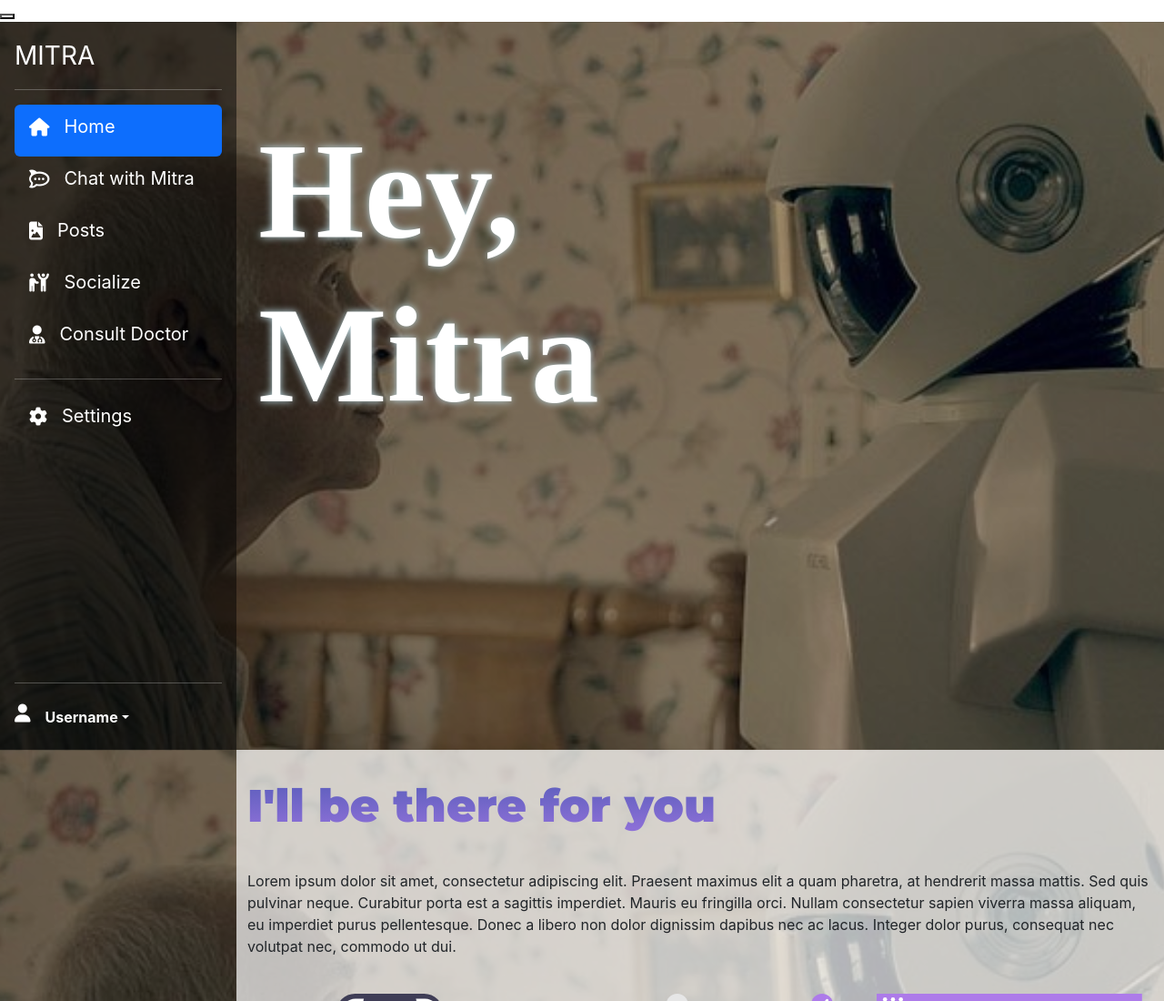
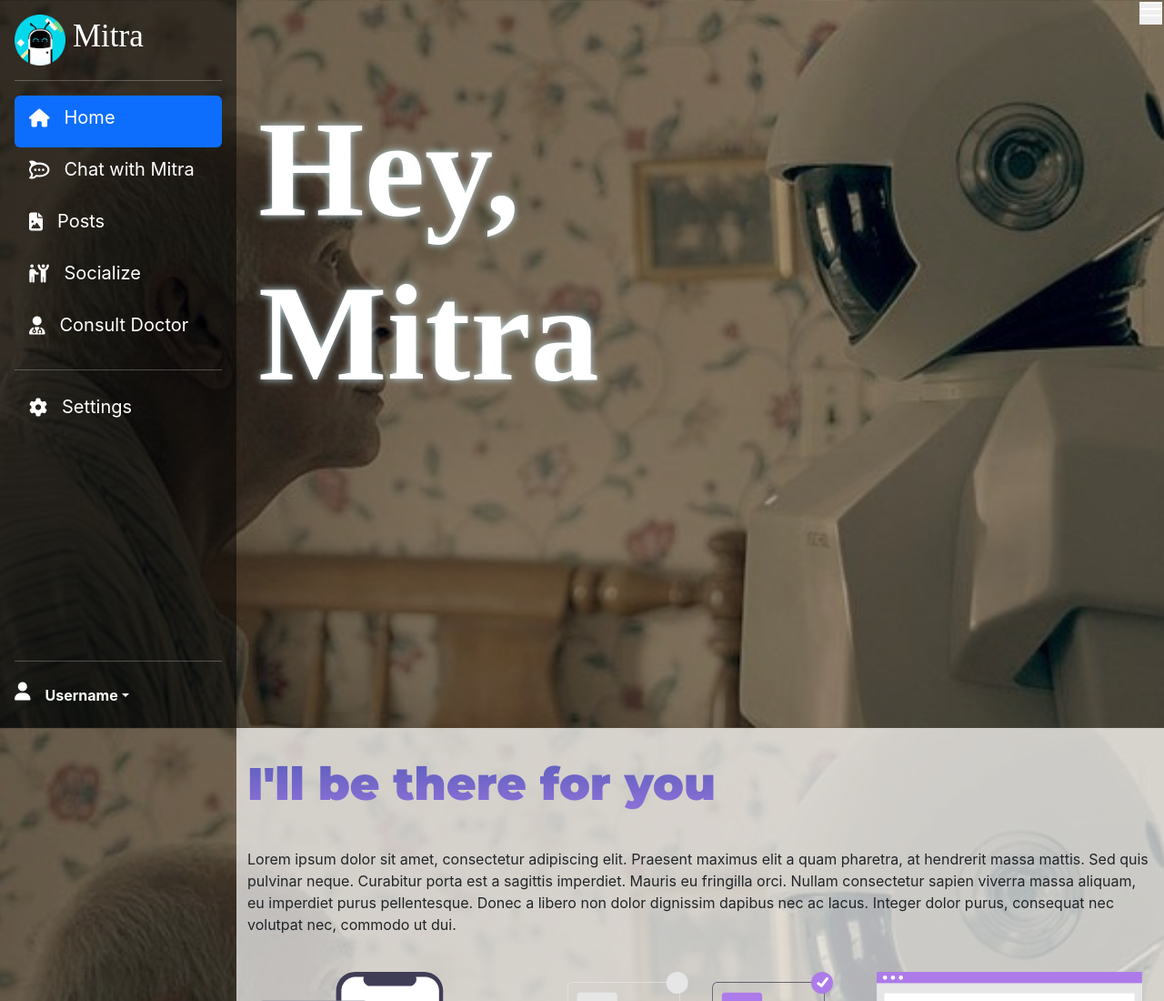
Before and after one commit to raoprer/Mitra-Website, a React app in the folder mitra/: page / in a window 1280 px wide. Shown: the top 1100 px of the page at 91% size. Built offline with nearby package versions, Linux system fonts and the light colour scheme; a web font is replaced by a local one.

Commit message:
Navbar update

```diff
--- a/mitra/src/components/App.css
+++ b/mitra/src/components/App.css
@@ -26,7 +26,7 @@
 }
 
 .top-pane{
-
+  visibility: hidden;
 }
 
 /* Circles */
@@ -107,8 +107,70 @@
   z-index: -1;
 }
 
+/* Hamburger */
+#menu-btn{
+  position: absolute;
+  right: 2px;
+  top: 2px;
+}
+
+.hamburger{
+  cursor: pointer;
+  width: 25px;
+  height: 25px;
+  transition: all 0.25s;
+  border: none;
+  background-color: rbg(0,0,0,0);
+}
+
+.hamburger-top, .hamburger-middle, .hamburger-bottom{
+  position: absolute;
+  top: 0;
+  left: 0;
+  width: 25px;
+  height: 2px;
+  background: #FFFFFF;
+  transform: rotate(0);
+  transition: all 0.5s;
+}
+
+.hamburger-middle{
+  transform: translateY(7px);
+}
+
+.hamburger-bottom{
+  transform: translateY(14px);
+}
+
+.open{
+  transform: rotate(90deg) translateY(0px);
+}
+
+.open .hamburger-top{
+  transform: rotate(-45deg) translateY(6px) translate(-6px);
+}
+
+.open .hamburger-middle{
+  display: none;
+}
+
+.open .hamburger-bottom{
+  transform: rotate(45deg) translateY(6px) translate(6px);
+}
+
 /* Sidebar */
 .icons{
   margin: 1rem 1rem 1.5rem 0rem;
   color: white;
 }
+
+.logo-img{
+  max-height: 3.5rem;
+  padding-right: 0.5rem;
+}
+
+.logo-img-nav{
+  max-height: 3.5rem;
+  padding-right: 0.5rem;
+  visibility: hidden;
+}
--- a/mitra/src/components/App.js
+++ b/mitra/src/components/App.js
@@ -1,13 +1,11 @@
 import React from 'react';
 import './App.css';
-import Navbar from './Navbar';
 import Sidebar from './Sidebar';
 import HomePage from './HomePage';
 
 function App() {
   return (
     <div>
-      <Navbar/>
       <Sidebar/>
       <HomePage/>
     </div>
--- a/mitra/src/components/Navbar.js
+++ /dev/null
@@ -1,15 +0,0 @@
-import React from 'react';
-
-const Navbar = () => {
-    return (
-        <div className='top-pane'>
-            <button id="menu-btn" class="hamburger block">
-                <span class="hamburger-top"></span>
-                <span class="hamburger-middle"></span>
-                <span class="hamburger-bottom"></span>
-            </button>
-        </div>
-    )
-}
-
-export default Navbar;
--- a/mitra/src/components/Sidebar.js
+++ b/mitra/src/components/Sidebar.js
@@ -1,12 +1,18 @@
 import React from 'react';
+import logo from '../images/logo.png';
 
 const Sidebar = () => {
     return (
         <div>
+          <button id="menu-btn" class="hamburger block">
+            <span class="hamburger-top"></span>
+            <span class="hamburger-middle"></span>
+            <span class="hamburger-bottom"></span>
+          </button>
           <div className="d-flex flex-column flex-shrink-0 p-3 text-white side-bar left-pane">
             <a href="/" className="d-flex align-items-center mb-3 mb-md-0 me-md-auto text-white text-decoration-none">
-              {/* logo space */}
-              <span className="fs-3">MITRA</span>
+              <img className='logo-img' src={logo} alt='MITRA'></img>
+              <span className="fs-3"><h3>Mitra</h3></span>
             </a>
             <hr/>
             <ul className="nav nav-pills flex-column mb-auto">
--- a/mitra/src/index.css
+++ b/mitra/src/index.css
@@ -33,17 +33,30 @@ h2{
   padding: 2rem 2rem;
 }
 
+h3{
+  font-family: 'Cedarville Cursive', cursive;
+  font-weight: 500;
+  font-size: 35px;
+}
+
 @media (max-width:785px){
   .left-pane{
     visibility: hidden;
+    width: 100% !important;
+    background-color: rgba(0, 0, 0,0.9) !important;
   }
   .right-pane{
     padding-left: 0px !important;
+  }
+  .logo-img{
+    visibility: visible;
+    max-height: 2.5rem !important;
   }
 }
 
 @media (max-width:500px){
   h1{
     font-size: 100px;
+    padding-top: 12rem;
   }
 }
```
